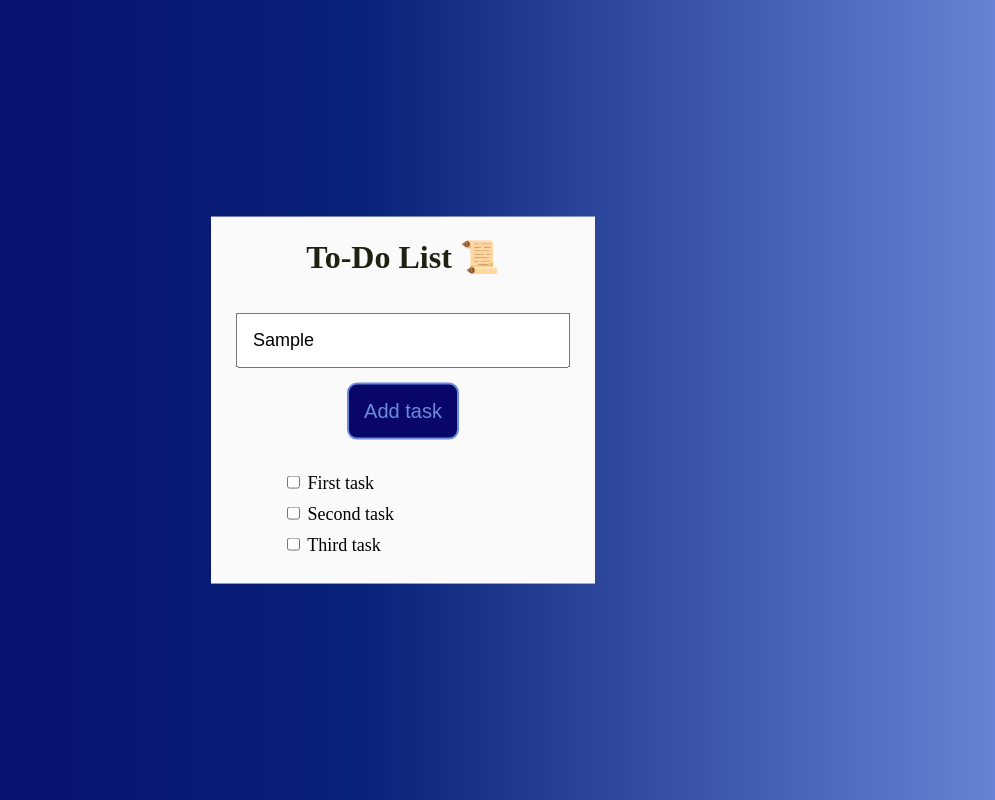
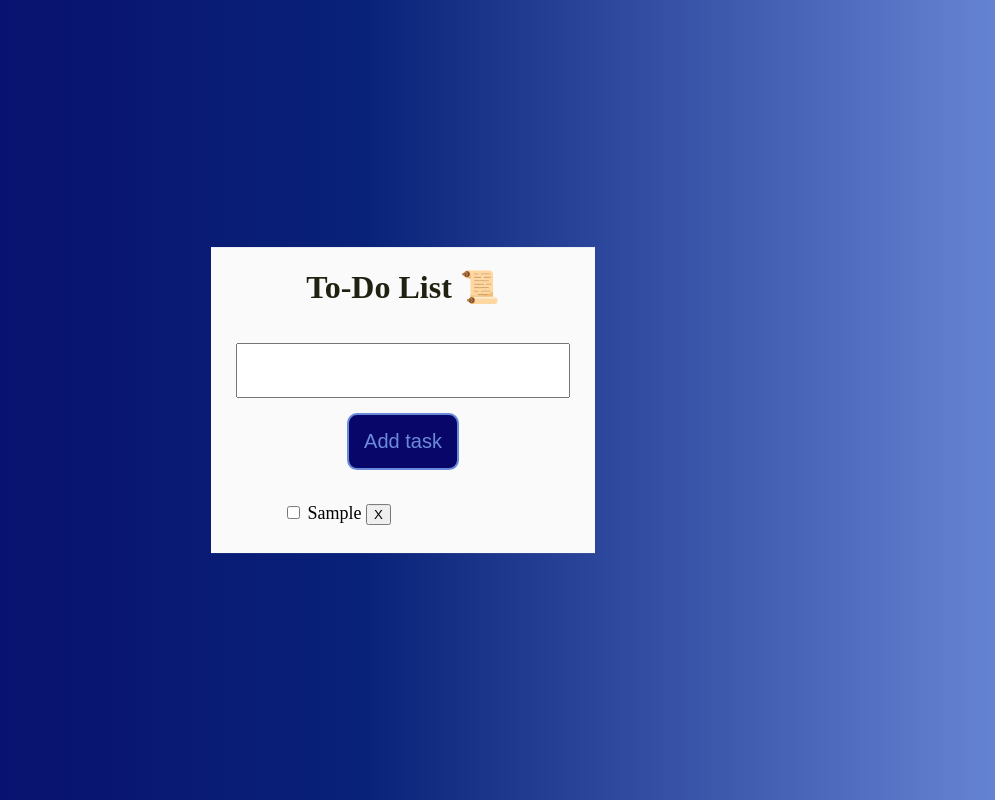
Before and after one commit to Denys-Nalyvaiko/to-do-list, a website built with webpack: page public/index.html in a window 1280 px wide. Both pictures are taken after typing "Sample" into the empty fields and a click on the button "Add task". Shown: the whole page, without its empty margins (237-1232 px from the left). Built offline with nearby package versions, Linux system fonts and the light colour scheme.

Commit message:
feature/dynamic-task-adder

```diff
--- a/public/index.html
+++ b/public/index.html
@@ -6,24 +6,13 @@
     <title>To Do List</title>
   </head>
   <body>
-    <div class="container">
+    <div class="container js-container">
       <h1 class="title">To-Do List 📜</h1>
-      <input type="text" class="task-input" />
-      <button type="button" class="task-add-btn">Add task</button>
-      <ul class="list task-list">
-        <li class="item task-item">
-          <input type="checkbox" name="" id="" />
-          First task
-        </li>
-        <li class="item task-item">
-          <input type="checkbox" name="" id="" />
-          Second task
-        </li>
-        <li class="item task-item">
-          <input type="checkbox" name="" id="" />
-          Third task
-        </li>
-      </ul>
+      <input type="text" class="task-input js-task-input" />
+      <button type="button" class="task-add-btn js-task-add-btn">
+        Add task
+      </button>
+      <ul class="list task-list js-task-list"></ul>
     </div>
   </body>
 </html>
--- a/src/js/index.js
+++ b/src/js/index.js
@@ -1 +1,47 @@
 import "/src/css/style.css";
+
+const refs = {
+  taskInputRef: document.querySelector(".js-task-input"),
+  taskAddBtnRef: document.querySelector(".js-task-add-btn"),
+  taskListRef: document.querySelector(".js-task-list"),
+};
+let taskId = 0;
+
+refs.taskAddBtnRef.addEventListener("click", handleTaskAddClick);
+
+function handleTaskAddClick() {
+  taskId += 1;
+  const taskItemMarkup = createTaskItemMarkup(refs.taskInputRef.value, taskId);
+
+  if (!refs.taskInputRef.value) {
+    return;
+  }
+
+  refs.taskListRef.insertAdjacentHTML("beforeend", taskItemMarkup);
+  refs.taskInputRef.value = "";
+
+  if (refs.taskListRef.children.length) {
+    const taskRemoveBtns = document.querySelectorAll(".js-remove-btn");
+
+    taskRemoveBtns.forEach((taskRemoveBtn) =>
+      taskRemoveBtn.addEventListener("click", handleTaskRemoveClick)
+    );
+  }
+}
+
+function handleTaskRemoveClick(event) {
+  const currentTask = event.currentTarget.closest("li");
+  const currentId = currentTask.dataset.id;
+  console.log(currentId);
+}
+
+function createTaskItemMarkup(taskValue, taskId) {
+  return `
+    <li class="item task-item" data-id="${taskId}">
+      <input type="checkbox" name="" id="" />
+      ${taskValue}
+      <button type="button" class="btn remove-btn js-remove-btn">
+        X
+      </button>
+    </li>`;
+}
```
